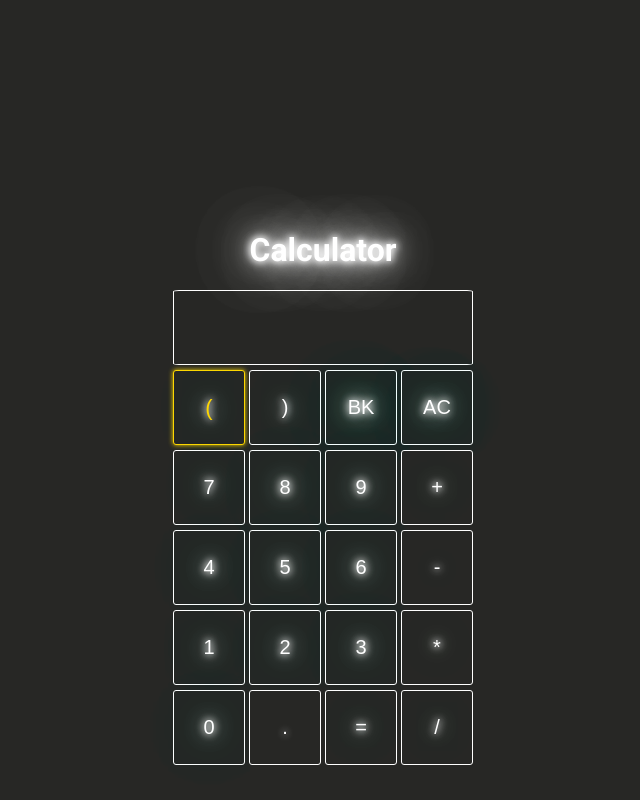
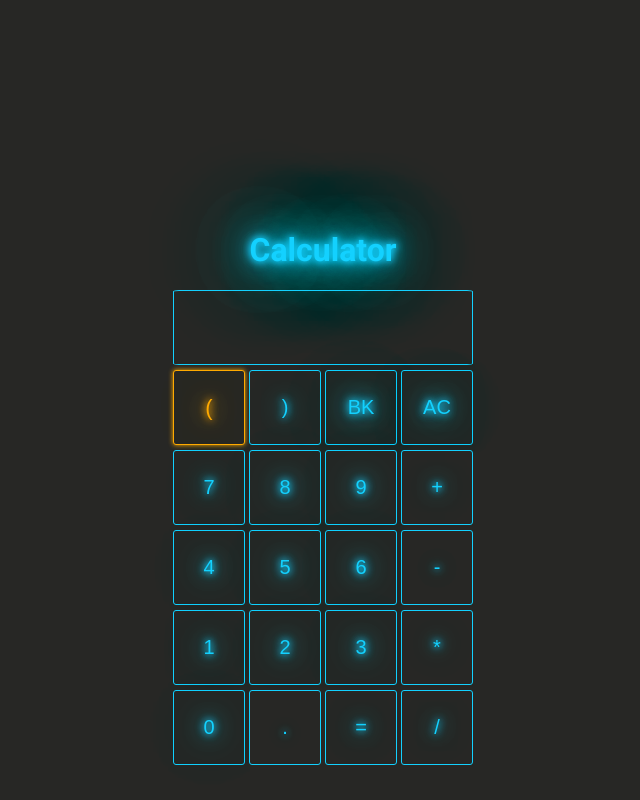
Before and after one commit to Cherron93/odin_project_calculator, a plain HTML site: page index.html in a window 1280 px wide. In both pictures the pointer is over the button 526 px from the left and 407 px from the top of the page. Shown: the whole page, without its empty margins (317-957 px from the left). Drawn offline with Linux system fonts and the light colour scheme.

Commit message:
Change calculator colors

```diff
--- a/style.css
+++ b/style.css
@@ -14,9 +14,10 @@ body {
   overflow: hidden;
   margin: 0;
   background-color: #272725;
-  color: #fff;
-  text-shadow: 0 0 7px #fff, 0 0 10px #fff, 0 0 21px #fff, 0 0 42px #fff,
-    0 0 82px #fff, 0 0 92px #fff, 0 0 102px #fff, 0 0 151px #fff;
+  color: #13d1ff;
+  text-shadow: 0 0 7px #13d1ff, 0 0 10px #13d1ff, 0 0 21px #13d1ff,
+    0 0 42px #13d1ff, 0 0 82px #13d1ff, 0 0 92px #13d1ff, 0 0 102px #13d1ff,
+    0 0 151px #13d1ff;
 }
 
 #calcContainer {
@@ -29,11 +30,12 @@ body {
   border-radius: 2%;
   font-size: 20px;
   justify-content: center;
-  border: 1px solid white;
+  border: 1px solid #13d1ff;
   align-items: center;
-  color: #fff;
-  text-shadow: 0 0 7px #fff, 0 0 10px #fff, 0 0 21px #fff,
-    0 0 42px #fff 0 0 82px #fff, 0 0 92px #fff, 0 0 102px #fff, 0 0 151px #fff;
+  color: #13d1ff;
+  text-shadow: 0 0 7px #13d1ff, 0 0 10px #13d1ff, 0 0 21px #13d1ff,
+    0 0 42px #13d1ff 0 0 82px #13d1ff, 0 0 92px #13d1ff, 0 0 102px #13d1ff,
+    0 0 151px #13d1ff;
 }
 
 .row {
@@ -53,17 +55,18 @@ body {
   font-size: 20px;
   background-color: #272725;
   /* border: 1px solid white; */
-  color: #fff;
+  color: #13d1ff;
 
-  text-shadow: 0 0 7px #fff, 0 0 10px #fff, 0 0 21px #fff, 0 0 42px #0fa,
-    0 0 82px #0fa, 0 0 92px #0fa, 0 0 102px #0fa, 0 0 151px #0fa;
+  text-shadow: 0 0 7px #13d1ff, 0 0 10px #13d1ff, 0 0 21px #13d1ff,
+    0 0 42px #13d1ff, 0 0 82px #13d1ff, 0 0 92px #13d1ff, 0 0 102px #13d1ff,
+    0 0 151px #13d1ff;
   outline: none;
   transition: all 0.25s ease-in-out;
   -webkit-transition: all 0.25s ease-in-out;
   -moz-transition: all 0.25s ease-in-out;
   -webkit-border-radius: 3px;
   -moz-border-radius: 3px;
-  border: 1px solid white;
+  border: 1px solid #13d1ff;
 }
 
 .btn .middle {
@@ -72,26 +75,33 @@ body {
 }
 
 .btn:hover {
-  box-shadow: 0 0 5px gold;
-  -webkit-box-shadow: 0 0 5px gold;
-  -moz-box-shadow: 0 0 5px gold;
-  border: 1px solid gold;
-  color: gold;
+  box-shadow: 0 0 5px #ffaa00;
+  -webkit-box-shadow: 0 0 5px #ffaa00;
+  -moz-box-shadow: 0 0 5px #ffaa00;
+  border: 1px solid #ffaa00;
+  color: #ffaa00;
   font-size: 22px;
+  text-shadow: 0 0 7px #ffaa00, 0 0 10px #ffaa00, 0 0 21px #ffaa00,
+    0 0 42px #ffaa00, 0 0 82px #ffaa00, 0 0 92px #ffaa00, 0 0 102px #ffaa00,
+    0 0 151px #ffaa00;
 }
 
 #display:hover {
-  box-shadow: 0 0 5px gold;
-  -webkit-box-shadow: 0 0 5px gold;
-  -moz-box-shadow: 0 0 5px gold;
-  border: 1px solid gold;
-  color: gold;
+  box-shadow: 0 0 5px #ffaa00;
+  -webkit-box-shadow: 0 0 5px #ffaa00;
+  -moz-box-shadow: 0 0 5px #ffaa00;
+  border: 1px solid #ffaa00;
+  color: #ffaa00;
   font-size: 22px;
+  text-shadow: 0 0 7px #ffaa00, 0 0 10px #ffaa00, 0 0 21px #ffaa00,
+    0 0 42px #ffaa00, 0 0 82px #ffaa00, 0 0 92px #ffaa00, 0 0 102px #ffaa00,
+    0 0 151px #ffaa00;
 }
 
 h1:hover {
-  color: gold;
+  color: #ffaa00;
   font-size: 34px;
-  text-shadow: 0 0 7px gold, 0 0 10px gold, 0 0 21px gold, 0 0 42px gold,
-    0 0 82px gold, 0 0 92px gold, 0 0 102px gold, 0 0 151px gold;
+  text-shadow: 0 0 7px #ffaa00, 0 0 10px #ffaa00, 0 0 21px #ffaa00,
+    0 0 42px #ffaa00, 0 0 82px #ffaa00, 0 0 92px #ffaa00, 0 0 102px #ffaa00,
+    0 0 151px #ffaa00;
 }
```
